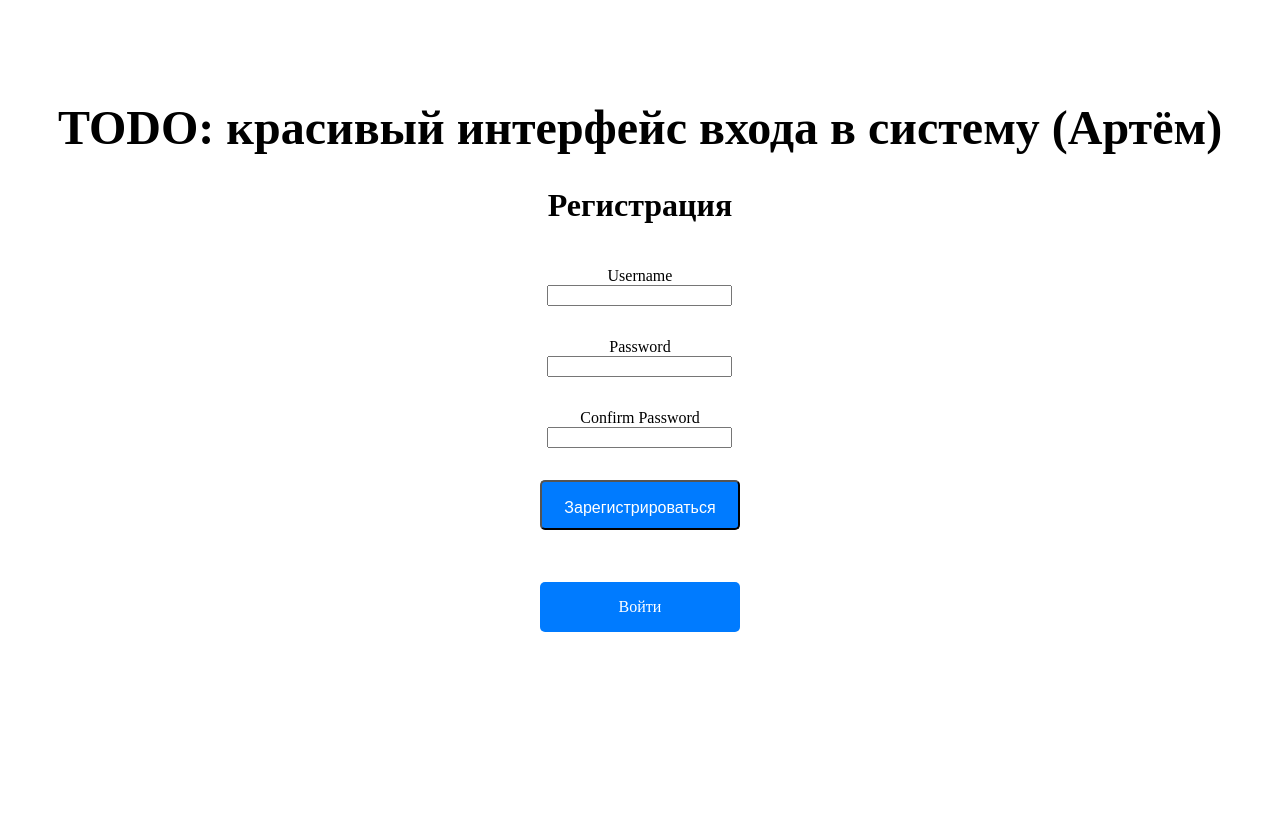
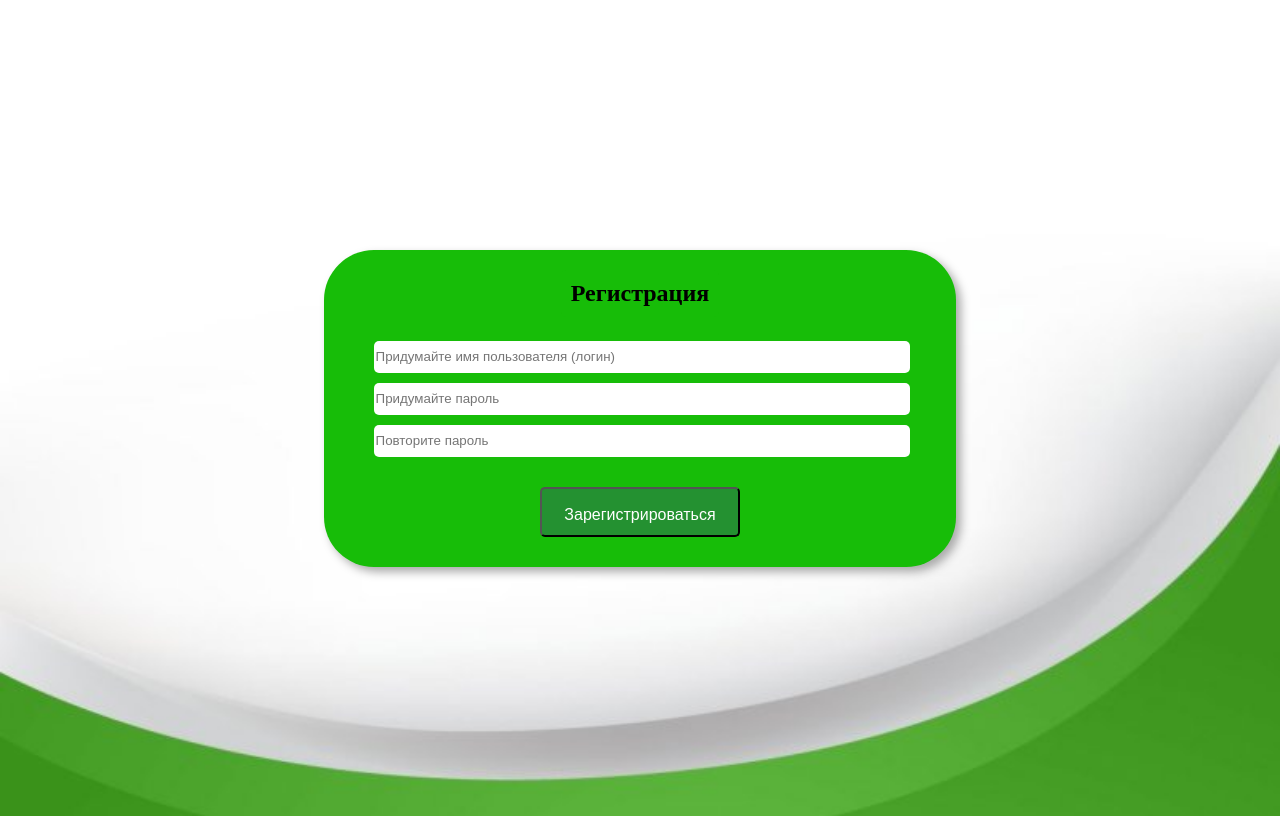
Before and after one commit to sudmit0802/BIP, a Flask app: page /signup in a window 1280 px wide. Before the commit the page ends 632 px from the top, so only its background shows below. Run offline with Flask 3, Linux system fonts and the light colour scheme.

Commit message:
Changes to be committed: 	modified:   api_interface/__pycache__/__init__.cpython-311.pyc 	modified:   api_interface/__pycache__/routines.cpython-311.pyc 	modified:   auth/__pycache__/__init__.cpython-311.pyc 	modified:   auth/__pycache__/auth.cpython-311.pyc 	modified:   auth/__pycache__/auth_utils.cpython-311.pyc 	modified:   auth/auth.py 	modified:   database/__pycache__/__init__.cpython-311.pyc 	modified:   database/__pycache__/create_db.cpython-311.pyc 	modified:   database/__pycache__/login_user.cpython-311.pyc 	modified:   database/__pycache__/reg_new_user.cpython-311.pyc 	modified:   database/__pycache__/select_auth.cpython-311.pyc 	modified:   database/__pycache__/utils.cpython-311.pyc 	modified:   external/__pycache__/__init__.cpython-311.pyc 	modified:   external/__pycache__/apiPaths.cpython-311.pyc 	modified:   external/__pycache__/apiSpbStuRuz.cpython-311.pyc 	modified:   external/__pycache__/apiSpbStuRuzExeptions.cpython-311.pyc 	modified:   external/__pycache__/dataClasses.cpython-311.pyc 	modified:   static/signin.css 	modified:   static/signup.css 	modified:   templates/signin.html 	modified:   templates/signup.html

```diff
--- a/auth/auth.py
+++ b/auth/auth.py
@@ -10,9 +10,9 @@ class User(UserMixin):
         return check_password_hash(self.password, password)
 
 class RegistrationForm(FlaskForm):
-    username = StringField('Username', validators=[DataRequired(), Regexp(r'^[\x20-\x7E]+$', message='Username должен состоять только из ASCII printable символов'), Length(min=6, max=12, message="Длина username должна быть от 6 до 12 символов")] )
-    password = PasswordField('Password', validators=[DataRequired(), EqualTo('confirm_password', message='Пароли должны совпадать'), Regexp(r'^[\x20-\x7E]+$', message='Пароль должен состоять только из ASCII printable символов'), Length(min=8, max=32, message="Длина пароля должна быть от 8 до 32 символов")])
-    confirm_password = PasswordField('Confirm Password', validators=[DataRequired()])
+    username = StringField('Username', validators=[DataRequired(), Regexp(r'^[\x20-\x7E]+$', message='Username должен состоять только из ASCII printable символов'), Length(min=6, max=12, message="Длина username должна быть от 6 до 12 символов")], render_kw={"placeholder": "Придумайте имя пользователя (логин)"} )
+    password = PasswordField('Password', validators=[DataRequired(), EqualTo('confirm_password', message='Пароли должны совпадать'), Regexp(r'^[\x20-\x7E]+$', message='Пароль должен состоять только из ASCII printable символов'), Length(min=8, max=32, message="Длина пароля должна быть от 8 до 32 символов")], render_kw={"placeholder": "Придумайте пароль"})
+    confirm_password = PasswordField('Confirm Password', validators=[DataRequired()], render_kw={"placeholder": "Повторите пароль"})
     submit = SubmitField('Зарегистрироваться')
 
 class LoginForm(FlaskForm):
--- a/static/signin.css
+++ b/static/signin.css
@@ -13,6 +13,7 @@ body {
     display: block;
     width: 200px;
     height: 50px;
+    margin: 0 auto;
     margin-bottom: 10px;
     font-size: 16px;
     text-align: center;
@@ -34,7 +35,7 @@ form {
     margin: 0 auto;
 }
 
-h1 {
+h2 {
     margin: 0 0 24px 0;
     border: 10px solid #17bd08;
     border-radius: 5px;
@@ -53,7 +54,6 @@ h1 {
     background: #17bd08;
     border-radius: 50px;
     box-shadow: 5px 5px 10px #aaa;
-
 }
 
 p {
--- a/static/signup.css
+++ b/static/signup.css
@@ -2,20 +2,23 @@ body {
     display: flex;
     justify-content: center;
     align-items: center;
-    height: 100vh;
-    margin: 0;
-    padding: 0;
+    min-height: 100vh;
+    /* background: #eceffc; */
+    background-image: url("/static/images/poly.jpg");
+    background-repeat: no-repeat;
+    background-size: cover;
 }
 
 .button {
     display: block;
     width: 200px;
     height: 50px;
-    margin-bottom: 20px;
+    margin: 0 auto;
+    margin-bottom: 10px;
     font-size: 16px;
     text-align: center;
     line-height: 50px;
-    background-color: #007bff;
+    background-color: #249131;
     color: #fff;
     text-decoration: none;
     border-radius: 5px;
@@ -27,9 +30,53 @@ body {
     justify-content: center;
     flex-direction: column;
     align-items: center;
+    width: 90%;
+
+    margin: 0 auto;
 }
 
-  p
-  {
+.container {
+    display: flex;
+    flex-direction: column;
+    align-items: center;
+    border: none;
+    padding: 20px;
+    height: 30%;
+    box-sizing: border-box;
+    margin: 0 auto;
+    width: 50%;
+    background: #17bd08;
+    border-radius: 50px;
+    box-shadow: 5px 5px 10px #aaa;
+}
+
+p {
+    width: 100%;
     text-align: center;
+    margin: 0 auto;
 }
+
+
+.login_username, .login_password{
+    width: 100%;
+    margin: 0 auto;
+    border: none;
+    margin-bottom: 10px;
+    border-radius: 5px;
+    height: 30px;
+}
+
+.confirm_password{
+    width: 100%;
+    margin: 0 auto;
+    border: none;
+    margin-bottom: 30px;
+    border-radius: 5px;
+    height: 30px;
+}
+
+h2 {
+    margin: 0 0 24px 0;
+    border: 10px solid #17bd08;
+    border-radius: 5px;
+}
--- a/templates/signin.html
+++ b/templates/signin.html
@@ -10,7 +10,7 @@
   <div class="container">
     <form method="POST">
       {{ form.csrf_token }}
-      <h1>Войти в аккаунт</h1>
+      <h2>Вход</h2>
       <p>
         {{ form.username(class = "login_username") }}
         {% for error in form.username.errors %}
@@ -23,7 +23,6 @@
         <span style="color: red;">{{ error }}</span>
         {% endfor %}
       </p>
-
       <div class="button">
         <p>{{ form.submit(class = "button") }}</p>
       </div>
--- a/templates/signup.html
+++ b/templates/signup.html
@@ -1,44 +1,39 @@
-
 <!DOCTYPE html>
 <html>
+
 <head>
   <title>Registration</title>
   <link rel="stylesheet" href="{{ url_for('static', filename='signup.css')}}" />
 </head>
+
 <body>
+  <div class="container">
     <form method="POST">
       <div>
-        <h1 style="text-align: center; font-size: 3em;">TODO: красивый интерфейс входа в систему (Артём)</h1>
-        <h2 style="text-align: center; font-size: 32px;">Регистрация</h2>
+        <h2>Регистрация</h2>
       </div>
       {{ form.csrf_token }}
       <p>
-        {{ form.username.label }}<br>
-        {{ form.username() }}
+        {{ form.username(class = "login_username") }}
         {% for error in form.username.errors %}
         <span style="color: red;">{{ error }}</span>
         {% endfor %}
       </p>
       <p>
-        {{ form.password.label }}<br>
-        {{ form.password() }}
+        {{ form.password(class = "login_password") }}
         {% for error in form.password.errors %}
         <span style="color: red;">{{ error }}</span>
         {% endfor %}
       </p>
       <p>
-        {{ form.confirm_password.label }}<br>
-        {{ form.confirm_password() }}
+        {{ form.confirm_password(class = "confirm_password") }}
         {% for error in form.confirm_password.errors %}
         <span style="color: red;">{{ error }}</span>
         {% endfor %}
       </p>
-      <p>
+      <div>
         {{ form.submit(class = "button") }}
-      </p>
-      <p>
-        <a href="{{ url_for('signin') }}" class="button">Войти</a>
-      </p>
+      </div>
       <p style="color: red;">
         {{ not_unique }}
       </p>
@@ -46,5 +41,7 @@
         {{ success }}
       </p>
     </form>
+  </div>
 </body>
+
 </html>
```
Lines whose indentation alone changed are shown as unchanged.
